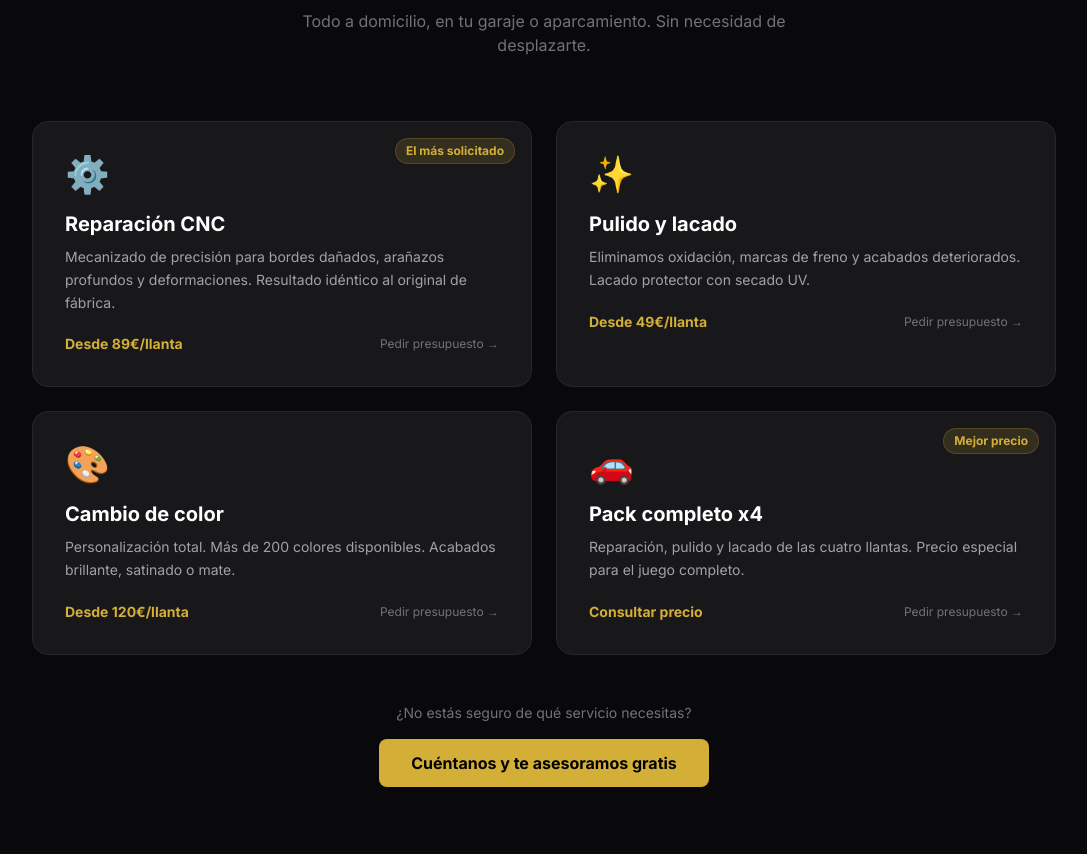
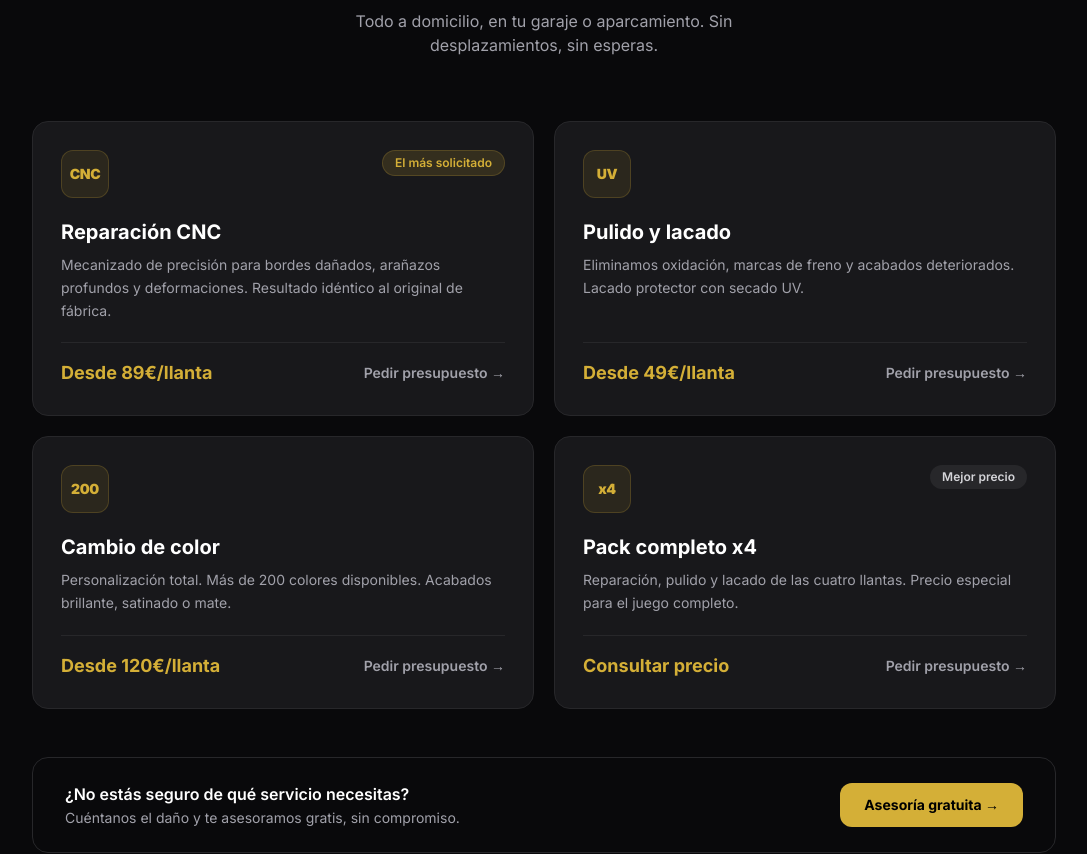
Before and after one commit to Zamule-2022/zamulediamond-web, a Next.js app: page / in a window 1280 px wide. Shown: the part 1040-1894 px from the top of the page, without its empty margins (96-1183 px from the left). Built offline with nearby package versions, Linux system fonts and the light colour scheme.

Commit message:
Update Servicios.jsx

```diff
--- a/src/components/Servicios.jsx
+++ b/src/components/Servicios.jsx
@@ -1,31 +1,35 @@
 const servicios = [
   {
-    icono: '⚙️',
+    icono: 'CNC',
     titulo: 'Reparación CNC',
     desc: 'Mecanizado de precisión para bordes dañados, arañazos profundos y deformaciones. Resultado idéntico al original de fábrica.',
     precio: 'Desde 89€/llanta',
-    detalle: 'El más solicitado',
+    badge: 'El más solicitado',
+    badgeStyle: 'gold',
   },
   {
-    icono: '✨',
+    icono: 'UV',
     titulo: 'Pulido y lacado',
     desc: 'Eliminamos oxidación, marcas de freno y acabados deteriorados. Lacado protector con secado UV.',
     precio: 'Desde 49€/llanta',
-    detalle: null,
+    badge: null,
+    badgeStyle: null,
   },
   {
-    icono: '🎨',
+    icono: '200',
     titulo: 'Cambio de color',
     desc: 'Personalización total. Más de 200 colores disponibles. Acabados brillante, satinado o mate.',
     precio: 'Desde 120€/llanta',
-    detalle: null,
+    badge: null,
+    badgeStyle: null,
   },
   {
-    icono: '🚗',
+    icono: 'x4',
     titulo: 'Pack completo x4',
     desc: 'Reparación, pulido y lacado de las cuatro llantas. Precio especial para el juego completo.',
     precio: 'Consultar precio',
-    detalle: 'Mejor precio',
+    badge: 'Mejor precio',
+    badgeStyle: 'zinc',
   },
 ]
 
@@ -33,37 +37,52 @@ export default function Servicios() {
   return (
     <section id="servicios" className="bg-zinc-950 py-24 px-6">
       <div className="max-w-5xl mx-auto">
+
+        {/* Header */}
         <div className="text-center mb-16">
-          <span className="text-gold-400 text-sm font-semibold tracking-widest uppercase">
-            Nuestros servicios
-          </span>
-          <h2 className="text-4xl font-black text-white mt-3">
-            Qué hacemos por tus llantas
-          </h2>
-          <p className="text-zinc-500 mt-3 max-w-xl mx-auto">
-            Todo a domicilio, en tu garaje o aparcamiento. Sin necesidad de desplazarte.
+          <span className="text-gold-400 text-sm font-semibold tracking-widest uppercase">Nuestros servicios</span>
+          <h2 className="text-4xl font-black text-white mt-3">Qué hacemos por tus llantas</h2>
+          <p className="text-zinc-400 mt-3 max-w-lg mx-auto">
+            Todo a domicilio, en tu garaje o aparcamiento. Sin desplazamientos, sin esperas.
           </p>
         </div>
 
-        <div className="grid grid-cols-1 md:grid-cols-2 gap-6">
-          {servicios.map((s) => (
+        {/* Cards grid */}
+        <div className="grid grid-cols-1 md:grid-cols-2 gap-5 mb-12">
+          {servicios.map((s, i) => (
             <div
-              key={s.titulo}
-              className="relative bg-zinc-900 border border-zinc-800 rounded-2xl p-8 hover:border-gold-400/40 transition-all group"
+              key={i}
+              className="group bg-zinc-900 border border-zinc-800 rounded-2xl p-7 hover:border-gold-400/40 transition-all duration-300 hover:bg-zinc-900/80 flex flex-col gap-5"
             >
-              {s.detalle && (
-                <span className="absolute top-4 right-4 bg-gold-400/15 text-gold-400 text-xs font-bold px-2.5 py-1 rounded-full border border-gold-400/20">
-                  {s.detalle}
-                </span>
-              )}
-              <div className="text-4xl mb-4">{s.icono}</div>
-              <h3 className="text-xl font-bold text-white mb-2 group-hover:text-gold-400 transition-colors">
-                {s.titulo}
-              </h3>
-              <p className="text-zinc-400 text-sm leading-relaxed mb-5">{s.desc}</p>
-              <div className="flex items-center justify-between">
-                <span className="text-gold-400 font-bold text-sm">{s.precio}</span>
-                <a href="#contacto" className="text-xs text-zinc-500 hover:text-gold-400 transition-colors">
+              {/* Top row: icon + badge */}
+              <div className="flex items-start justify-between">
+                <div className="w-12 h-12 rounded-xl bg-gold-400/10 border border-gold-400/20 flex items-center justify-center">
+                  <span className="text-gold-400 font-black text-sm tracking-tight">{s.icono}</span>
+                </div>
+                {s.badge && (
+                  <span className={
+                    s.badgeStyle === 'gold'
+                      ? 'bg-gold-400/15 text-gold-400 border border-gold-400/20 text-xs font-semibold px-3 py-1 rounded-full'
+                      : 'bg-zinc-800 text-zinc-300 text-xs font-semibold px-3 py-1 rounded-full'
+                  }>
+                    {s.badge}
+                  </span>
+                )}
+              </div>
+
+              {/* Title + description */}
+              <div>
+                <h3 className="text-white font-bold text-xl mb-2 group-hover:text-gold-400 transition-colors">{s.titulo}</h3>
+                <p className="text-zinc-400 text-sm leading-relaxed">{s.desc}</p>
+              </div>
+
+              {/* Footer: price + CTA */}
+              <div className="flex items-center justify-between mt-auto pt-4 border-t border-zinc-800">
+                <span className="text-gold-400 font-bold text-lg">{s.precio}</span>
+                <a
+                  href="#contacto"
+                  className="text-sm font-semibold text-zinc-400 hover:text-gold-400 transition-colors"
+                >
                   Pedir presupuesto →
                 </a>
               </div>
@@ -71,15 +90,20 @@ export default function Servicios() {
           ))}
         </div>
 
-        <div className="text-center mt-12">
-          <p className="text-zinc-500 text-sm mb-4">¿No estás seguro de qué servicio necesitas?</p>
+        {/* Bottom trust strip */}
+        <div className="border border-zinc-800 rounded-2xl px-8 py-6 flex flex-col md:flex-row items-center justify-between gap-4">
+          <div>
+            <p className="text-white font-semibold text-base">¿No estás seguro de qué servicio necesitas?</p>
+            <p className="text-zinc-400 text-sm mt-0.5">Cuéntanos el daño y te asesoramos gratis, sin compromiso.</p>
+          </div>
           <a
             href="#contacto"
-            className="inline-block bg-gold-400 text-black font-bold px-8 py-3 rounded-lg hover:bg-gold-500 transition-colors"
+            className="shrink-0 bg-gold-400 hover:bg-gold-500 text-black font-bold text-sm px-6 py-3 rounded-xl transition-colors whitespace-nowrap"
           >
-            Cuéntanos y te asesoramos gratis
+            Asesoría gratuita →
           </a>
         </div>
+
       </div>
     </section>
   )
```
